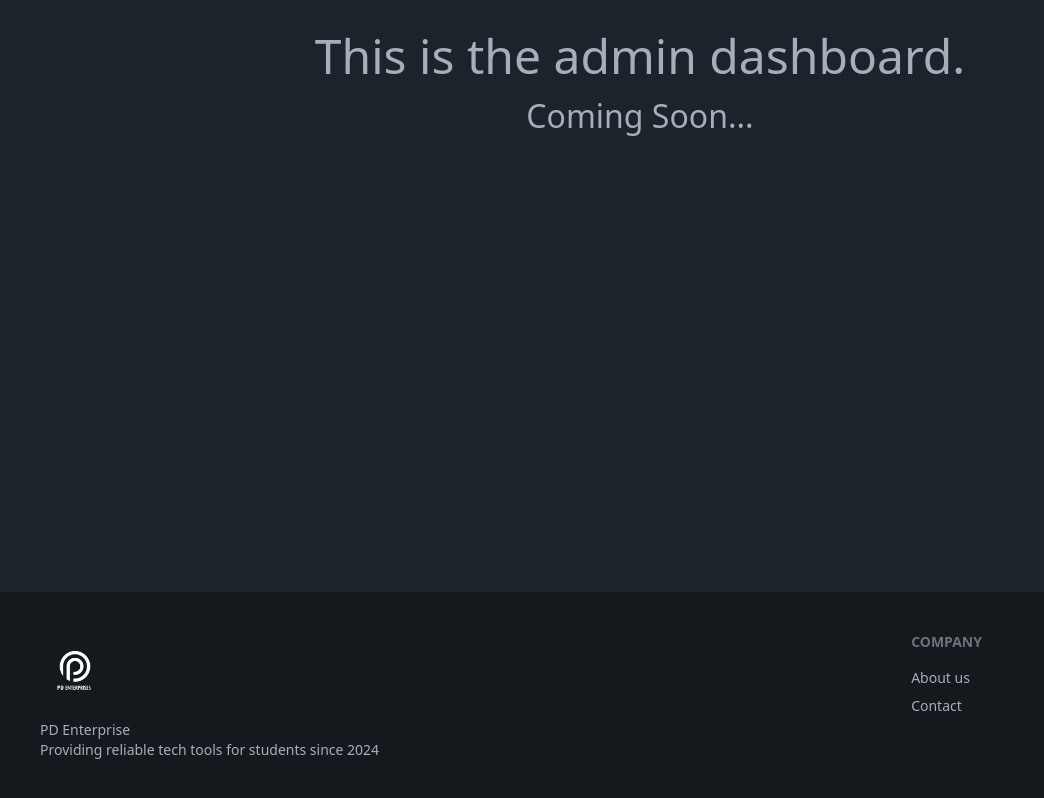
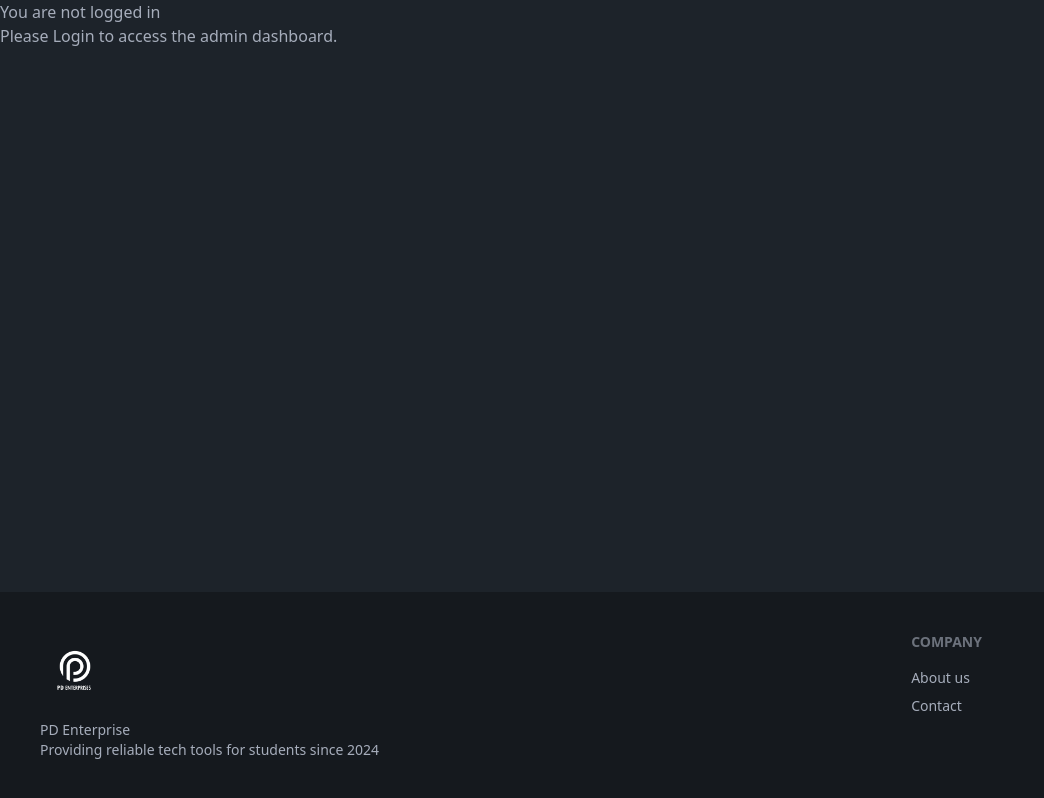
Before and after one commit to PD-Enterprise/PD-Enterprise, a SvelteKit app: page /admin-dashboard in a window 1280 px wide. Shown: the whole page, without its empty margins (0-1044 px from the left). Built offline with nearby package versions, Linux system fonts and the light colour scheme; no server answers.

Commit message:
added simple admin dashboard

```diff
--- a/src/routes/admin-dashboard/+page.svelte
+++ b/src/routes/admin-dashboard/+page.svelte
@@ -1,13 +1,32 @@
-<center class="mb-5 mt-5">
-	<h1>This is the admin dashboard.</h1>
-	<h2>Coming Soon...</h2>
-</center>
+<script>
+	import { goto } from '$app/navigation';
+	import { isAuthenticated, user, auth0Client } from '$lib/stores/store';
+	import auth from '$lib/utils/authService';
 
-<style>
-	h1 {
-		font-size: 3rem;
+	let userData;
+
+	user.subscribe((value) => {
+		userData = value;
+		// console.log(userData);
+	});
+	function logout() {
+		auth.logout($auth0Client);
+		goto('/');
 	}
-	h2 {
-		font-size: 2rem;
-	}
-</style>
+</script>
+
+{#if $isAuthenticated}
+	<center>
+		{#if userData}
+			<img src={userData.picture} alt="user-profile" class="h-20 w-20 rounded-full" />
+			<p class="text-xl font-bold">Welcome {userData.name}</p>
+		{/if}
+		<button class="btn btn-error mt-5 w-auto" on:click={logout}>Logout</button>
+	</center>
+{:else}
+	<p>You are not logged in</p>
+	<p>
+		Please
+		<a href="/login">Login</a> to access the admin dashboard.
+	</p>
+{/if}
--- a/src/routes/components/navbar.svelte
+++ b/src/routes/components/navbar.svelte
@@ -49,9 +49,6 @@
 
 	function login() {
 		auth.loginWithPopup($auth0Client, {});
-	}
-	function logout() {
-		auth.logout($auth0Client);
 	}
 </script>
 
```
